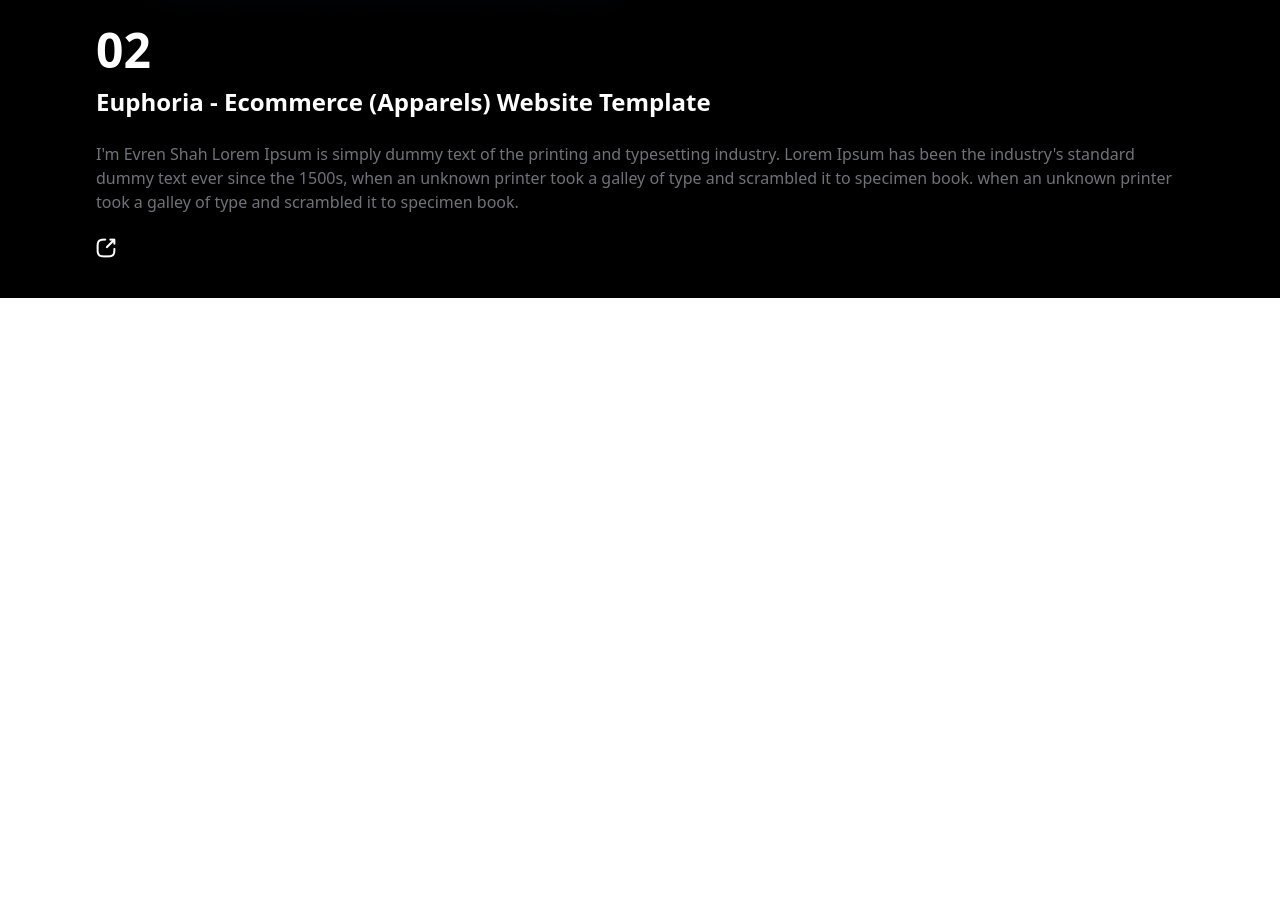
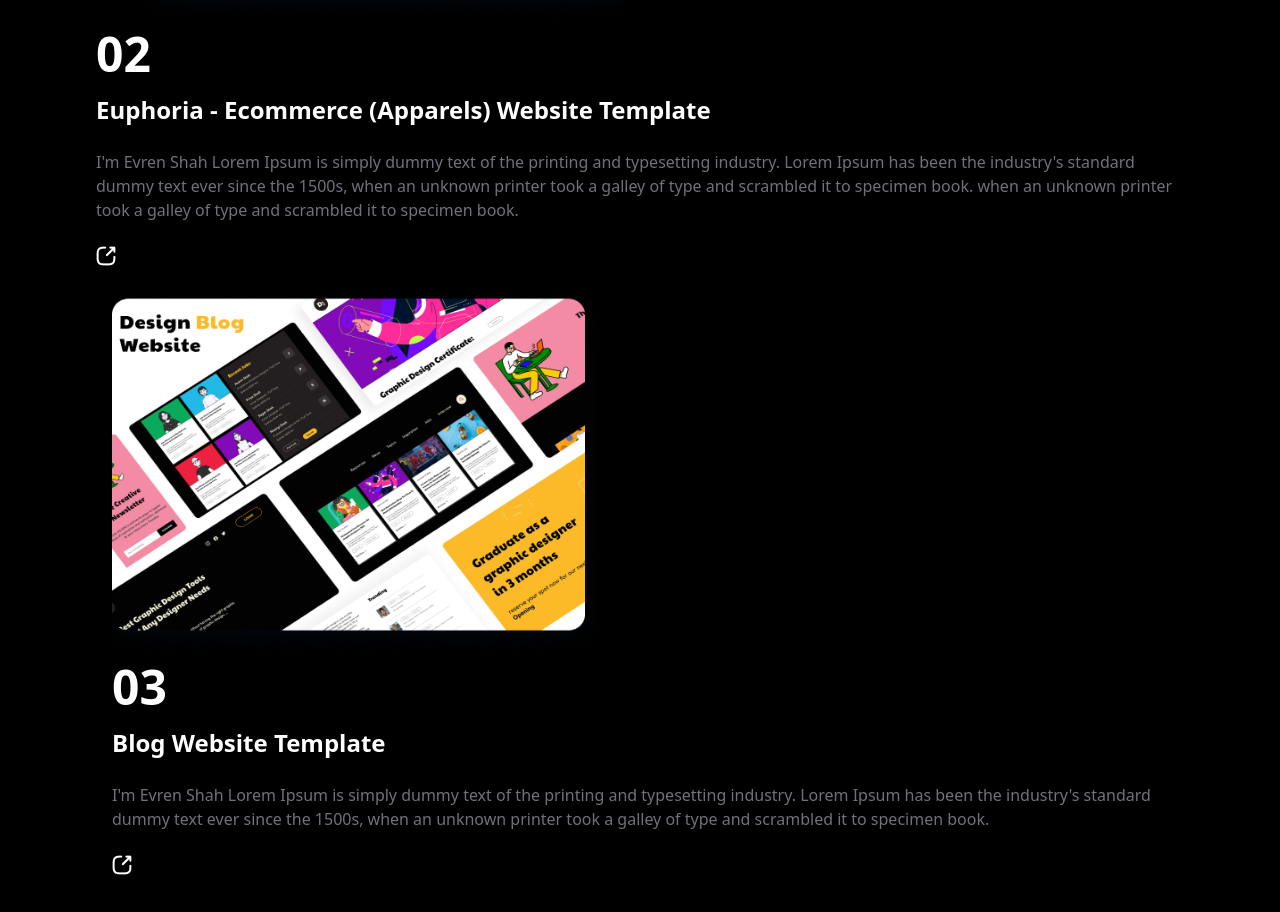
Before and after one commit to 11111Asif/based-portfolio-website, a React (Vite) app: page / in a window 1280 px wide. Shown: the part 4500-5412 px from the top of the page. Before the commit the page ends 4798 px from the top, so only its background shows below. Built offline with nearby package versions, Linux system fonts and the light colour scheme.

Commit message:
added to myprojeces step 3

```diff
--- a/src/component/MyProjects/MyProjects.jsx
+++ b/src/component/MyProjects/MyProjects.jsx
@@ -17,7 +17,7 @@ const MyProjects = () => {
                             className="lg:w-[530px] lg:h-[397px] w-[343px] h-[397px] rounded-lg" />
                         <div>
                             <h1 className="text-5xl font-bold text-white">01</h1>
-                            <h3 className="text-2xl font-bold text-white mt-3">Crypto Screener Application</h3>
+                            <h3 className="text-2xl font-bold text-white mt-4">Crypto Screener Application</h3>
                             <p className="py-6 text-[#71717A]">
                                 I'm Evren Shah Lorem Ipsum is simply dummy text of the printing and typesetting industry. Lorem Ipsum has been the industry's standard dummy text ever since the 1500s, when an unknown printer took a galley of type and scrambled it to specimen book.
                             </p>
@@ -34,10 +34,27 @@ const MyProjects = () => {
                             className="lg:w-[530px] lg:h-[397px] w-[343px] h-[397px] rounded-lg " />
                         <div>
                             <h1 className="text-5xl font-bold text-white">02</h1>
-                            <h3 className="text-2xl font-bold text-white mt-3">Euphoria - Ecommerce (Apparels) Website Template</h3>
+                            <h3 className="text-2xl font-bold text-white mt-4">Euphoria - Ecommerce (Apparels) Website Template</h3>
                             <p className="py-6 text-[#71717A]">
                                 I'm Evren Shah Lorem Ipsum is simply dummy text of the printing and typesetting industry. Lorem Ipsum has been the industry's standard dummy text ever since the 1500s, when an unknown printer took a galley of type and scrambled it to specimen book.
                                 when an unknown printer took a galley of type and scrambled it to specimen book.
+                            </p>
+                            <img src={read} alt="" />
+                        </div>
+                    </div>
+                </div>
+            </div>
+             <div className=''>
+                <div className="hero ">
+                    <div className="hero-content flex-col px-4 lg:flex-row">
+                        <img
+                            src={image2}
+                            className="lg:w-[530px] lg:h-[397px] w-[343px] h-[397px] rounded-lg" />
+                        <div>
+                            <h1 className="text-5xl font-bold text-white">03</h1>
+                            <h3 className="text-2xl font-bold text-white mt-4">Blog Website Template</h3>
+                            <p className="py-6 text-[#71717A]">
+                                I'm Evren Shah Lorem Ipsum is simply dummy text of the printing and typesetting industry. Lorem Ipsum has been the industry's standard dummy text ever since the 1500s, when an unknown printer took a galley of type and scrambled it to specimen book.
                             </p>
                             <img src={read} alt="" />
                         </div>
```
